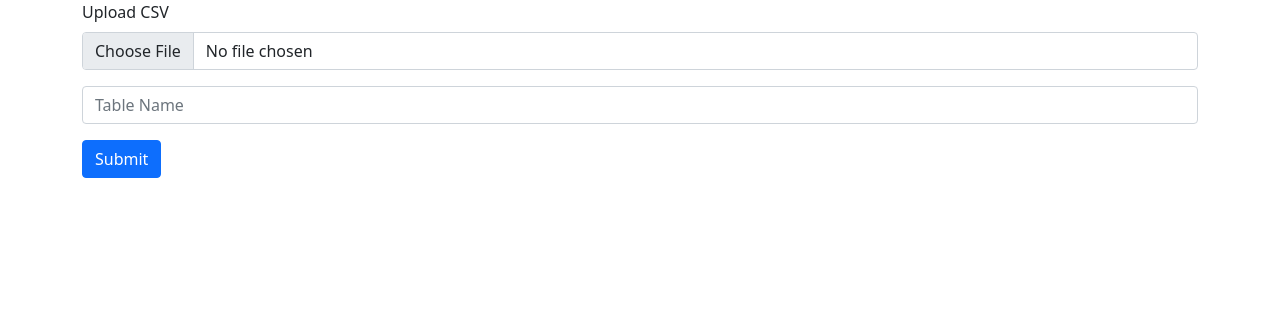
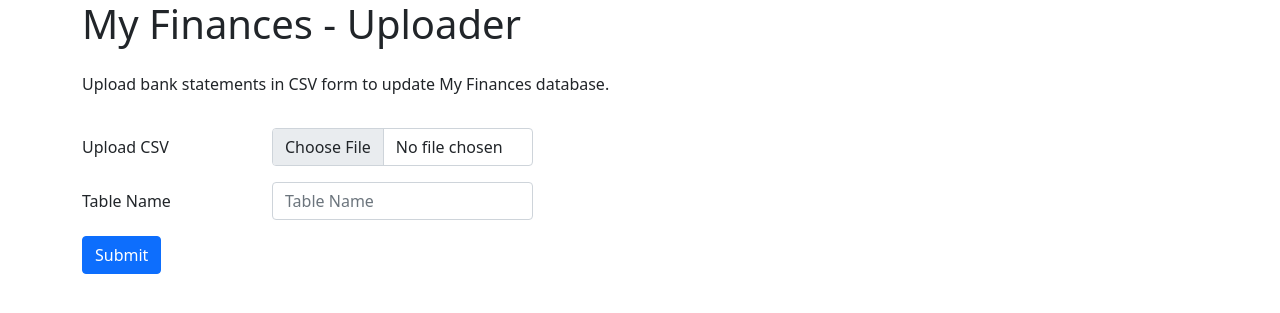
Before and after one commit to PabloPardoGarcia/my-finances, a FastAPI app: page /upload in a window 1280 px wide. Shown: the top 313 px of the page. Run offline with FastAPI, Linux system fonts and the light colour scheme; parts of the project's set-up code (start-up, migrations or seed data) failed here and were passed over; some libraries are stand-ins or nearby versions.

Commit message:
add heading and improve layout

```diff
--- a/uploader/app/templates/base.html
+++ b/uploader/app/templates/base.html
@@ -2,14 +2,15 @@
 <html lang="en">
 <head>
     {% block head %}
-    <meta charset="UTF-8"> <meta name="viewport" content="width=device-width, initial-scale=1.0">
-    <title>{% block title %}{% endblock %}My Finances - Uploader App</title>
+    <meta charset="UTF-8">
+    <meta name="viewport" content="width=device-width, initial-scale=1.0">
+    <title>My Finances - {% block title %}{% endblock %}</title>
 
     <!-- Bootstrap 5 CSS CDN -->
     <link href="https://cdn.jsdelivr.net/npm/bootstrap@5.1.3/dist/css/bootstrap.min.css" rel="stylesheet" integrity="sha384-1BmE4kWBq78iYhFldvKuhfTAU6auU8tT94WrHftjDbrCEXSU1oBoqyl2QvZ6jIW3" crossorigin="anonymous">
 
     <!-- Font Awesome JS -->
-    <script src="https://kit.fontawesome.com/543c4560e5.js" crossorigin="anonymous"></script>
+{#    <script src="https://kit.fontawesome.com/543c4560e5.js" crossorigin="anonymous"></script>#}
 
     {% endblock %}
 </head>
--- a/uploader/app/templates/upload.html
+++ b/uploader/app/templates/upload.html
@@ -1,27 +1,44 @@
 {% extends "base.html" %}
 
-{% block title %}My Finances - Uploader App{% endblock %}
-{#{% block head %}#}
-{#{{ super() }}#}
-{##}
-{#{% endblock %}#}
+{% block title %}Uploader App{% endblock %}
+{% block head %}
+{{ super() }}
+
+{% endblock %}
 
 {% block page_content %}
 <main role="main" class="container">
-    <form method="POST">
-        <div class="mb-3">
-            <label for="uploadFile" class="form-label">Upload CSV</label>
-            <input class="form-control" type="file" id="file">
+    <div class="mb-3 row">
+        <div class="col">
+            <h1>My Finances - Uploader</h1>
         </div>
-        <div class="mb-3">
-            <input type="text" required placeholder="Table Name" name="Table Name" class="form-control" id="table_name">
+    </div>
+    <div class="mb-3 row">
+        <div class="col">
+            <p>Upload bank statements in CSV form to update My Finances database.</p>
         </div>
-        <button type="submit" class="btn btn-primary">Submit</button>
-    </form>
+    </div>
+    <div class="row">
+        <form method="post" action="/upload"  enctype="multipart/form-data">
+            <div class="mb-3 row">
+                <label for="uploadCSV" class="col-sm-2 col-form-label">Upload CSV</label>
+                <div class="col-sm-3">
+                    <input id="uploadCSV" class="form-control" type="file" name="file" required >
+                </div>
+            </div>
+            <div class="mb-3 row">
+                <label for="tableName" class="col-sm-2 col-form-label">Table Name</label>
+                <div class="col-sm-3">
+                    <input id="tableName" class="form-control" type="text" name="table_name" required placeholder="Table Name" >
+                </div>
+            </div>
+            <button type="submit" class="btn btn-primary">Submit</button>
+        </form>
+    </div>
 </main><!-- /.container -->
 {% endblock %}
 
-{#{% block scripts %}#}
-{#{{ super() }}#}
-{##}
-{#{% endblock %}#}
+{% block scripts %}
+{{ super() }}
+
+{% endblock %}
```
